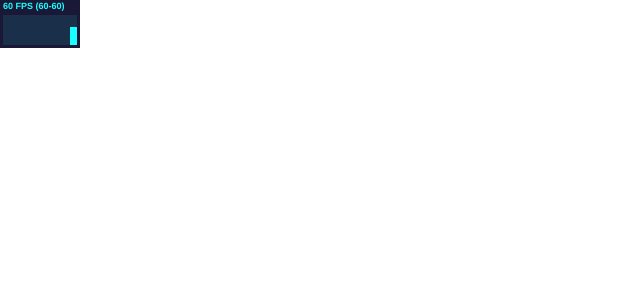
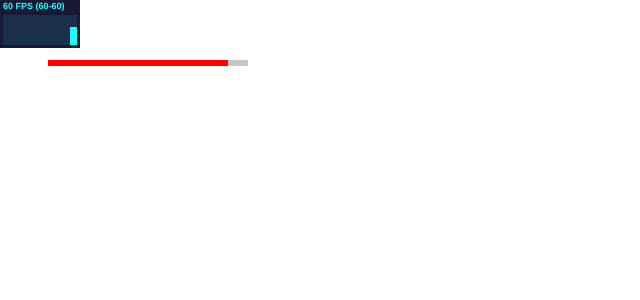
Before and after one commit to unfound/visualize, a Vue app: page /#/process in a window 1280 px wide. Before the commit this address had no page. Shown: the top 300 px of the page, without its empty margins (0-640 px from the left). Built offline with nearby package versions, Linux system fonts and the light colour scheme; the HTML template or start-up script is replaced by a standard one.

Commit message:
片元着色器

```diff
--- a/package.json
+++ b/package.json
@@ -7,6 +7,7 @@
     "serve": "vite preview"
   },
   "dependencies": {
+    "glslCanvas": "^0.1.7",
     "stats.js": "^0.17.0",
     "vue": "^3.2.6",
     "vue-router": "4"
--- a/src/env.d.ts
+++ b/src/env.d.ts
@@ -6,3 +6,5 @@ declare module '*.vue' {
   const component: DefineComponent<{}, {}, any>
   export default component
 }
+
+declare module 'glslCanvas';
--- /dev/null
+++ b/src/page/GlslCanvas.vue
@@ -0,0 +1,19 @@
+<script setup lang="ts">
+import { ref, onMounted } from 'vue'
+import GlslCanvas from 'glslCanvas'
+import mouseShader from '../shaders/mouse.frag?raw'
+
+const canvas = ref<HTMLCanvasElement| null>(null)
+
+onMounted(() => {
+    if (canvas.value) {
+        const sandox = new GlslCanvas(canvas.value)
+        sandox.load(mouseShader)
+    }
+})
+
+</script>
+
+<template>
+    <canvas ref="canvas" height="500" width="500"></canvas>
+</template>
--- /dev/null
+++ b/src/page/Process.vue
@@ -0,0 +1,63 @@
+<script lang="ts">
+import { defineComponent } from 'vue'
+
+export default defineComponent({
+    data () {
+        return {
+            list: [
+                {
+                    num: 90
+                }
+            ]
+        }
+    },
+    methods: {
+        increaseTo (num: number, next: (num: number) => void, duration = 1000) {
+            let current = 0
+            let delta = num / duration
+            let startTime = Date.now()
+            ;(function increase () {
+                next(current)
+                const passTime = Date.now() - startTime
+                current = passTime * delta
+                if (passTime < duration) {
+                    requestAnimationFrame(increase)
+                } else {
+                    next(num)
+                }
+            })()
+        }
+    },
+    mounted () {
+        this.list.forEach(item => {
+            this.increaseTo(item.num, (val) => {
+                console.log(val)
+                item.num = val
+            })
+        })
+    }
+})
+</script>
+
+<template>
+    <ul v-for="(item, i) in list">
+        <li :key="i" style="width: 200px; background: rgba(66,66,66,0.3);">
+            <div :style="{ width: item.num + '%' }"></div>
+        </li>
+    </ul>
+</template>
+
+<style>
+li {
+    height: 6px;
+}
+
+li > div {
+    background: red;
+    height: 100%;
+}
+
+ul {
+    list-style: none;
+}
+</style>
```
Also changed, not shown: src/router/routes.ts (+8 -0 lines), src/shaders/mouse.frag (added), 1 other file (tests, documents, lock files or other folders).
